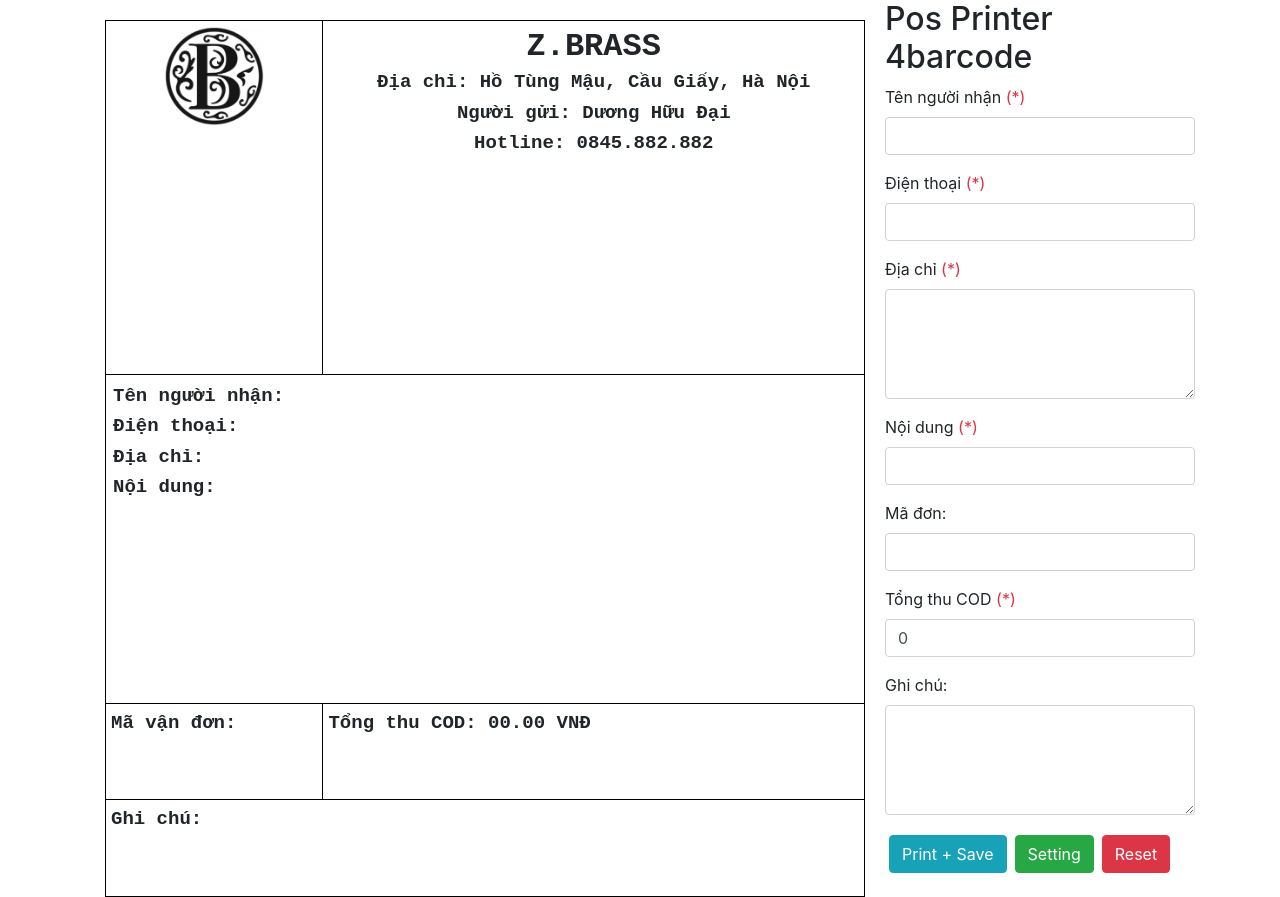
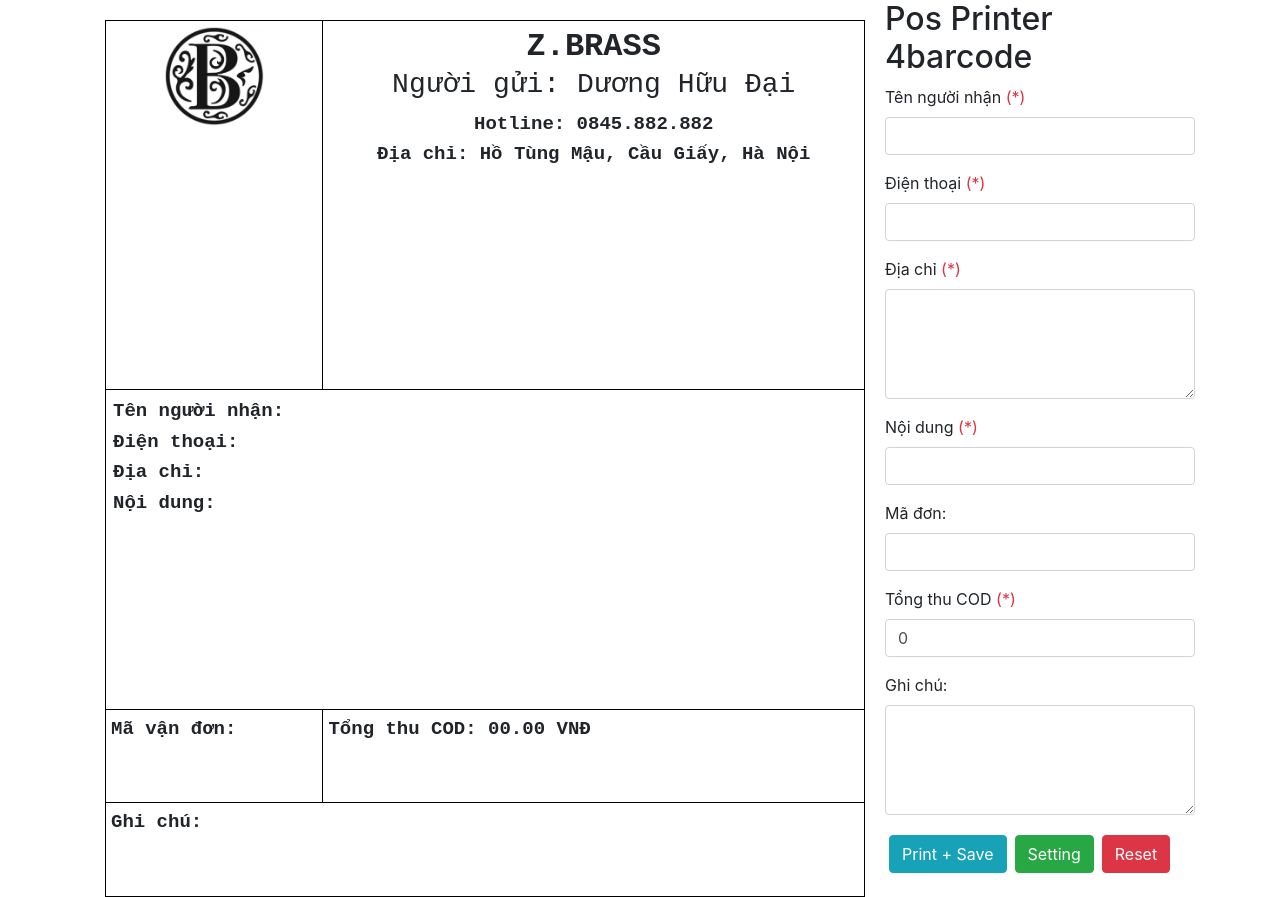
Before and after one commit to id1945/pos-printer-76mm, an Angular app: page / in a window 1280 px wide. Built offline with nearby package versions, Linux system fonts and the light colour scheme; what ngx-print-element would draw is missing.

Commit message:
Update app.component.html

```diff
--- a/src/app/app.component.html
+++ b/src/app/app.component.html
@@ -7,9 +7,9 @@
         </th>
         <th [style.fontSize.px]="setting.style.fontSize">
           <h2 *ngIf="setting.shop.title">{{setting.shop.title}}</h2>
+          <h3 *ngIf="setting.shop.name">{{setting.shop.name}}</h3>
+          <p>{{setting.shop.phone}}</p>
           <p>{{setting.shop.address}}</p>
-          <p *ngIf="setting.shop.name">{{setting.shop.name}}</p>
-          <p>{{setting.shop.phone}}</p>
         </th>
       </tr>
       <tr class="content">
```
